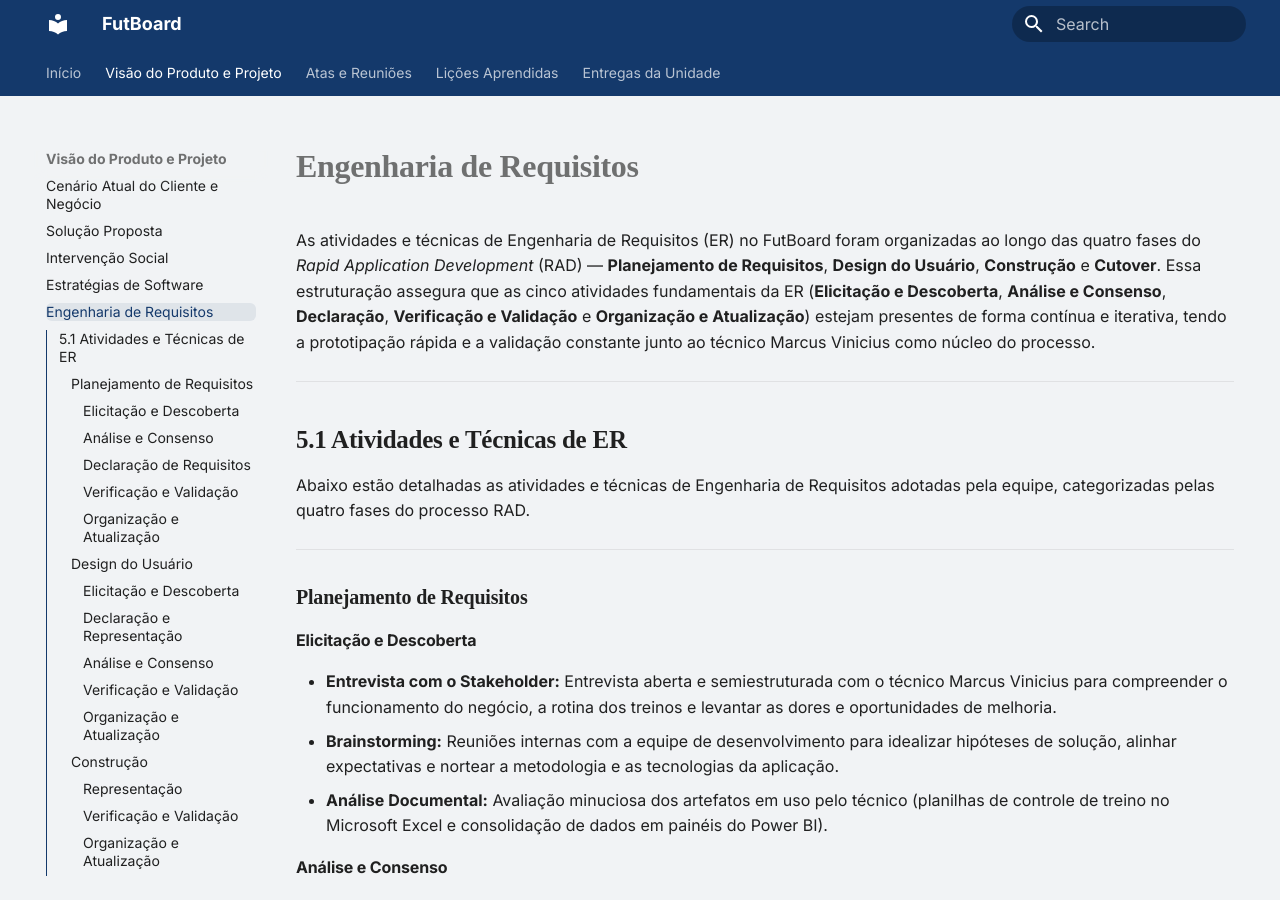
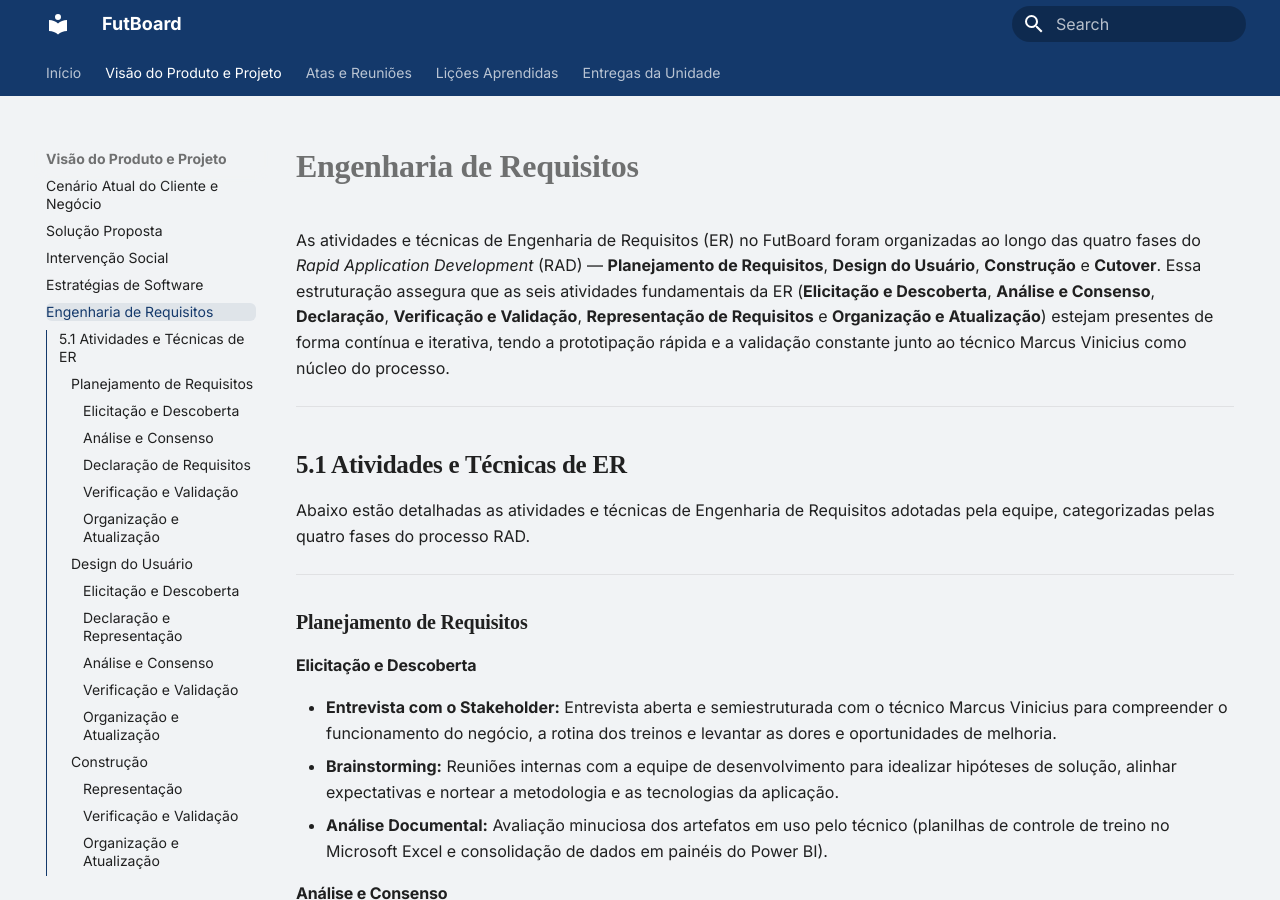
Before and after one commit to mdsreq-fga-unb/REQ-2026.2-T01-FutBoard, an MkDocs documentation site: the page built from docs/visao-produto/engenharia-requisitos.md, in a window 1280 px wide and 900 px high. Built offline with MkDocs 1.6.1 and Material for MkDocs 9.7.7, drawn with Linux system fonts in a browser that asks for light colours.

Commit message:
docs: reconhece e explicita a 'Representação de Requisitos' no texto inicial do tópico ER

```diff
--- a/docs/visao-produto/engenharia-requisitos.md
+++ b/docs/visao-produto/engenharia-requisitos.md
@@ -1,6 +1,6 @@
 # Engenharia de Requisitos
 
-As atividades e técnicas de Engenharia de Requisitos (ER) no FutBoard foram organizadas ao longo das quatro fases do *Rapid Application Development* (RAD) — **Planejamento de Requisitos**, **Design do Usuário**, **Construção** e **Cutover**. Essa estruturação assegura que as cinco atividades fundamentais da ER (**Elicitação e Descoberta**, **Análise e Consenso**, **Declaração**, **Verificação e Validação** e **Organização e Atualização**) estejam presentes de forma contínua e iterativa, tendo a prototipação rápida e a validação constante junto ao técnico Marcus Vinicius como núcleo do processo.
+As atividades e técnicas de Engenharia de Requisitos (ER) no FutBoard foram organizadas ao longo das quatro fases do *Rapid Application Development* (RAD) — **Planejamento de Requisitos**, **Design do Usuário**, **Construção** e **Cutover**. Essa estruturação assegura que as seis atividades fundamentais da ER (**Elicitação e Descoberta**, **Análise e Consenso**, **Declaração**, **Verificação e Validação**, **Representação de Requisitos** e **Organização e Atualização**) estejam presentes de forma contínua e iterativa, tendo a prototipação rápida e a validação constante junto ao técnico Marcus Vinicius como núcleo do processo.
 
 ---
 
@@ -17,6 +17,8 @@ Abaixo estão detalhadas as atividades e técnicas de Engenharia de Requisitos a
 - **Entrevista com o Stakeholder:** Entrevista aberta e semiestruturada com o técnico Marcus Vinicius para compreender o funcionamento do negócio, a rotina dos treinos e levantar as dores e oportunidades de melhoria.
 - **Brainstorming:** Reuniões internas com a equipe de desenvolvimento para idealizar hipóteses de solução, alinhar expectativas e nortear a metodologia e as tecnologias da aplicação.
 - **Análise Documental:** Avaliação minuciosa dos artefatos em uso pelo técnico (planilhas de controle de treino no Microsoft Excel e consolidação de dados em painéis do Power BI).
+
+
 
 #### Análise e Consenso
 - **Matriz Valor x Esforço e Análise de Custo-Benefício:** Avaliação conjunta do valor de negócio gerado para o técnico Marcus Vinicius em relação ao esforço técnico de implementação, identificando as funcionalidades mais valiosas e viáveis.
```
